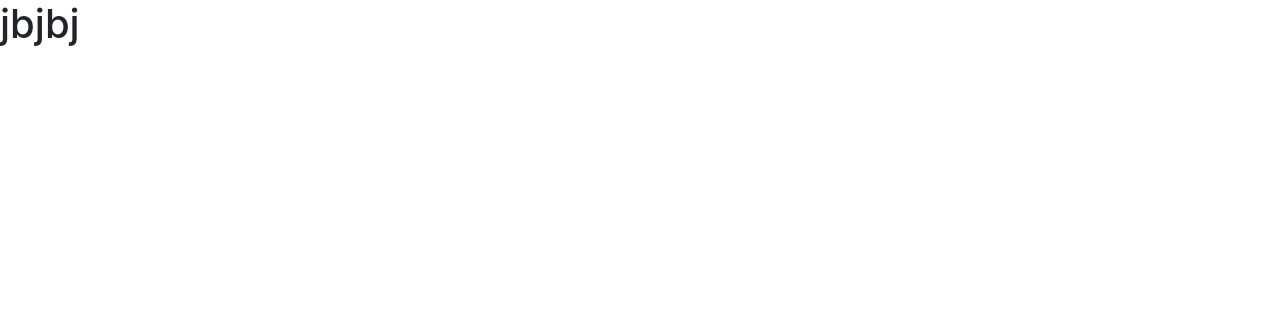
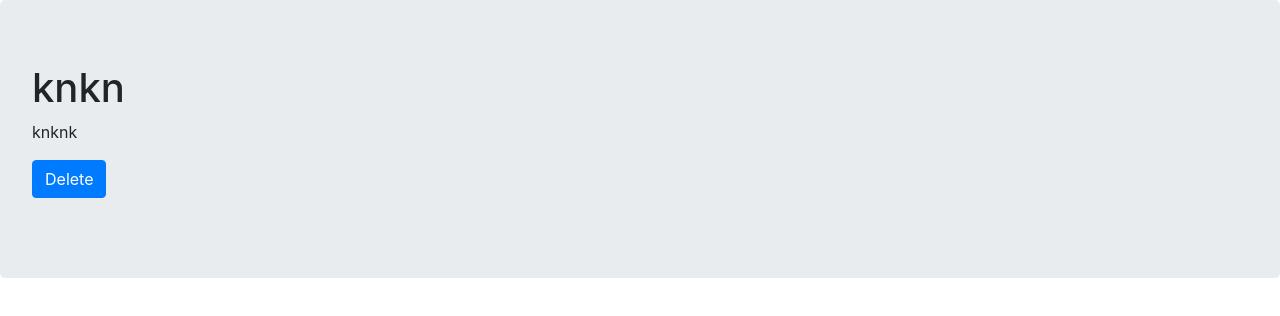
Before and after one commit to Dilansilva/MERN-CRUD, a React (Create React App) app: page / in a window 1280 px wide. Shown: the top 316 px of the page. Built offline with nearby package versions, Linux system fonts and the light colour scheme.

Commit message:
Delete card is done

```diff
--- a/src/components/DeleteCard.js
+++ b/src/components/DeleteCard.js
@@ -1,11 +1,23 @@
-import React, { Component } from 'react'
+import React, { Component } from 'react';
+
+import {//import bootstrap
+    Jumbotron,
+    Form,
+    Button} from 'react-bootstrap';
+import 'bootstrap/dist/css/bootstrap.min.css';
 
 export default class DeleteCard extends Component {
     render() {
         return (
-            <div>
-                <h1>jbjbj</h1>
-            </div>
+           <Jumbotron>
+                <h1>{this.props.heading}</h1>
+                    <p>
+                        {this.props.body}
+                    </p>
+           <p>
+             <Button variant="primary">Delete</Button>
+           </p>
+           </Jumbotron>
         )
     }
 }
--- a/src/pages/Delete.js
+++ b/src/pages/Delete.js
@@ -11,7 +11,10 @@ export default class Delete extends Component {
     render() {
         return (
             <div>
-                <DeleteCard/>
+                <DeleteCard
+                    heading="knkn"
+                    body="knknk"
+                />
             </div>
         )
     }
--- a/src/pages/Update.js
+++ b/src/pages/Update.js
@@ -13,6 +13,11 @@ export default class Update extends Component {
             }
         ];
       }
+
+      handleClick = () => {
+        console.log('Hello Worls');
+      }
+
     render() {
         return (
             <div>
@@ -22,7 +27,7 @@ export default class Update extends Component {
                             <UpdateCard
                                 defaultValueHeader={data.title}
                                 defaultValueBody={data.body}
-
+                                onclick={this.props.handleClick}
                             />
                         )
                     })
```
